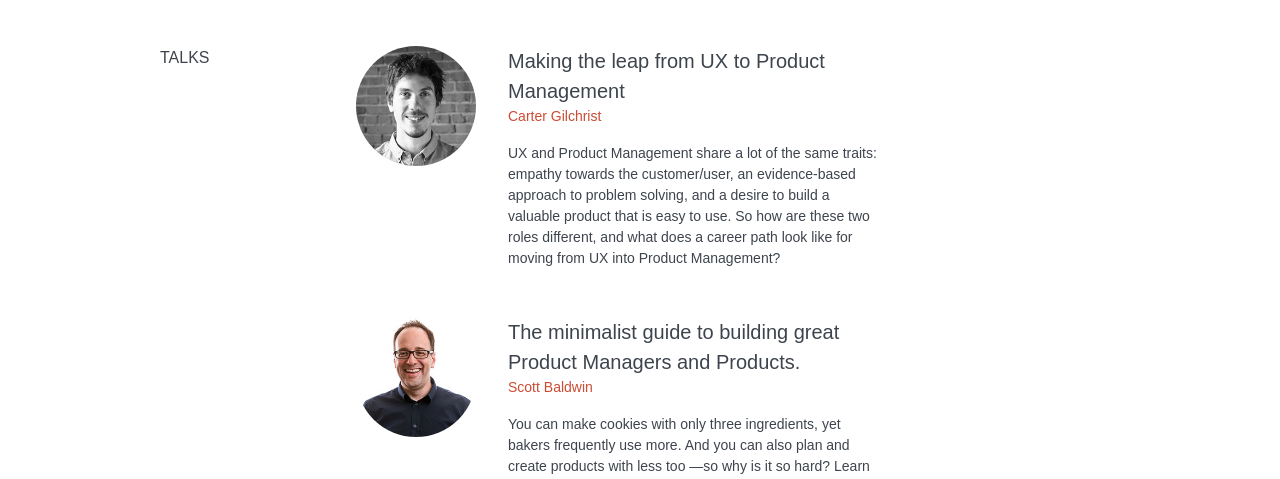
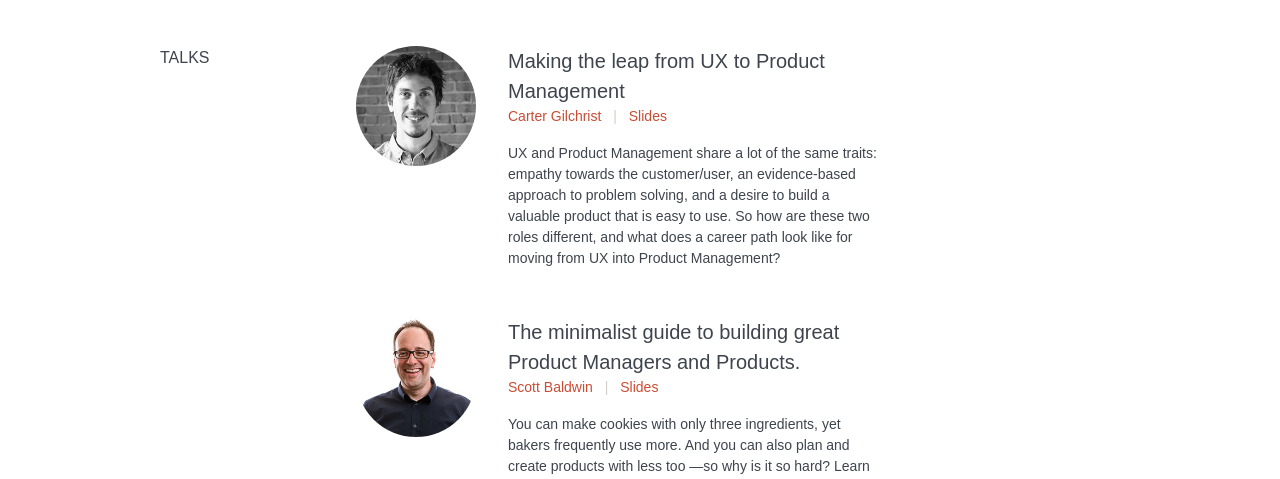
Before and after one commit to styleandclass/styleandclass.ca, a Jekyll site: the page built from root/events/2015/managing-your-product/index.html, in a window 1280 px wide. Shown: the part 915-1394 px from the top of the page. Built offline with Jekyll 4.4.1, drawn with Linux system fonts in a browser that asks for light colours.

Commit message:
Added the presentation slides for oct 6th event

```diff
--- a/root/_data/talks.json
+++ b/root/_data/talks.json
@@ -283,6 +283,7 @@
         {
             "title" : "The minimalist guide to building great Product Managers and Products.",
             "speaker" : "Scott Baldwin",
+            "slides" : "https://speakerdeck.com/benry/style-and-class-october-6-2015#",
             "description-long" : [
                 "You can make cookies with only three ingredients, yet bakers frequently use more. And you can also plan and create products with less too —so why is it so hard? Learn the key traits that make a great product managers and great products."
             ],
@@ -291,6 +292,7 @@
         {
             "title" : "Making the leap from UX to Product Management",
             "speaker" : "Carter Gilchrist",
+            "slides" : "https://speakerdeck.com/cgilchrist/making-the-leap-from-ux-to-product-management",
             "description-long" : [
                 "UX and Product Management share a lot of the same traits: empathy towards the customer/user, an evidence-based approach to problem solving, and a desire to build a valuable product that is easy to use. So how are these two roles different, and what does a career path look like for moving from UX into Product Management?"
             ],
```
Also changed, not shown: 3 other files.
